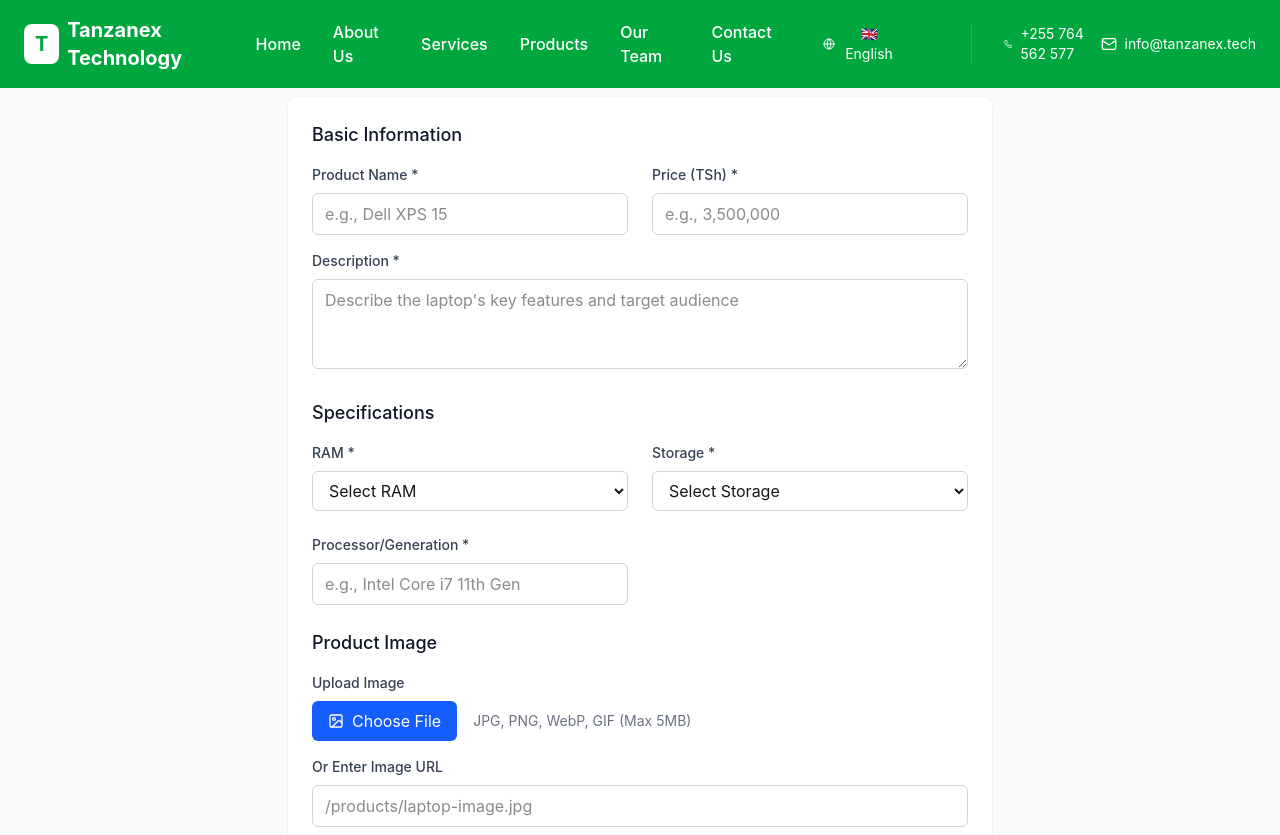
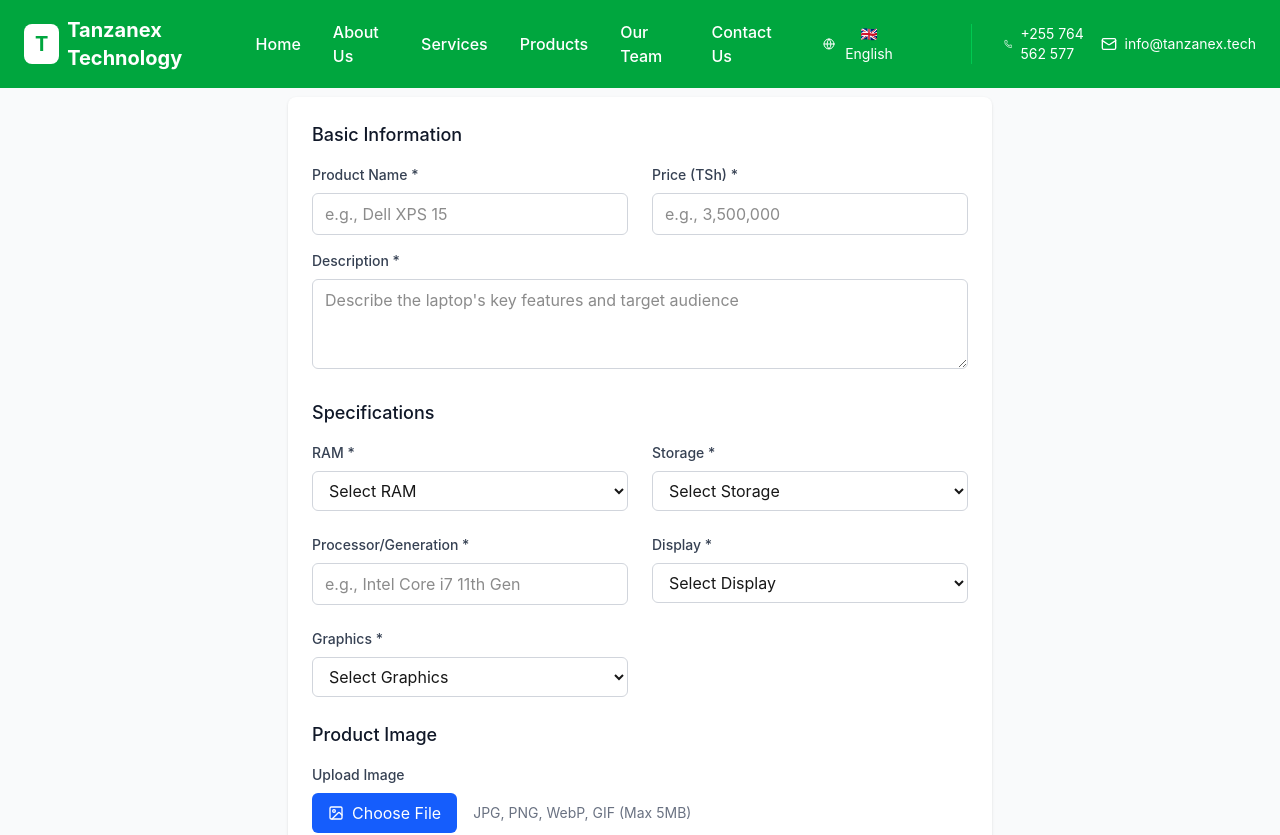
Before and after one commit to jimulen/tanzanextechweb, a Next.js app: page /en/admin/products/add/laptop in a window 1280 px wide. Shown: the top 835 px of the page. Built offline with nearby package versions, Linux system fonts and the light colour scheme.

Commit message:
Add missing display and graphics fields to laptop form

```diff
--- a/app/[locale]/admin/products/add/laptop/page.tsx
+++ b/app/[locale]/admin/products/add/laptop/page.tsx
@@ -13,6 +13,8 @@ interface LaptopFormData {
   ram: string;
   storage: string;
   generation: string;
+  display: string;
+  graphics: string;
   features: string[];
   image: string;
 }
@@ -26,6 +28,8 @@ export default function AddLaptopPage() {
     ram: '',
     storage: '',
     generation: '',
+    display: '',
+    graphics: '',
     features: [],
     image: ''
   });
@@ -253,6 +257,42 @@ export default function AddLaptopPage() {
                     placeholder="e.g., Intel Core i7 11th Gen"
                   />
                 </div>
+
+                <div>
+                  <label className="block text-sm font-medium text-gray-700 mb-2">
+                    Display *
+                  </label>
+                  <select
+                    name="display"
+                    value={formData.display || ''}
+                    onChange={handleInputChange}
+                    required
+                    className="w-full px-3 py-2 border border-gray-300 rounded-md focus:outline-none focus:ring-2 focus:ring-green-500"
+                  >
+                    <option value="">Select Display</option>
+                    <option value="13.3 inch">13.3 inch</option>
+                    <option value="14 inch">14 inch</option>
+                    <option value="15.6 inch">15.6 inch</option>
+                    <option value="17.3 inch">17.3 inch</option>
+                  </select>
+                </div>
+
+                <div>
+                  <label className="block text-sm font-medium text-gray-700 mb-2">
+                    Graphics *
+                  </label>
+                  <select
+                    name="graphics"
+                    value={formData.graphics || ''}
+                    onChange={handleInputChange}
+                    required
+                    className="w-full px-3 py-2 border border-gray-300 rounded-md focus:outline-none focus:ring-2 focus:ring-green-500"
+                  >
+                    <option value="">Select Graphics</option>
+                    <option value="Integrated">Integrated</option>
+                    <option value="Dedicated">Dedicated</option>
+                  </select>
+                </div>
               </div>
             </div>
 
--- a/app/api/laptops/route.ts
+++ b/app/api/laptops/route.ts
@@ -27,8 +27,8 @@ export async function POST(request: NextRequest) {
       processor: newLaptop.generation || newLaptop.processor || 'Intel Core i5',
       ram: newLaptop.ram,
       storage: newLaptop.storage,
-      display: newLaptop.display || '15.6" FHD',
-      graphics: newLaptop.graphics || 'Integrated',
+      display: newLaptop.display,
+      graphics: newLaptop.graphics,
       price: typeof newLaptop.price === 'string' ? parseFloat(newLaptop.price.replace(/,/g, '')) : newLaptop.price,
       image: newLaptop.image,
       description: newLaptop.desc || newLaptop.description,
```
